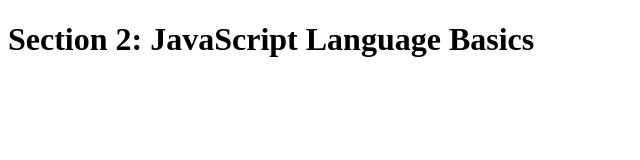
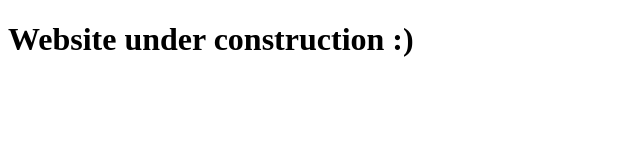
Before and after one commit to aescobed/aescobed.github.io, a plain HTML site: page index.html in a window 1280 px wide. Shown: the whole page, without its empty margins (0-640 px from the left). Drawn offline with Linux system fonts and the light colour scheme.

Commit message:
attempt2

```diff
--- a/index.html
+++ b/index.html
@@ -2,11 +2,11 @@
 <html lang="en">
     <head>
         <meta charset="UTF-8">
-        <title>Section 2: JavaScript Language Basics</title>
+        <title>Website under construction :)</title>
     </head>
 
     <body>
-        <h1>Section 2: JavaScript Language Basics</h1>
+        <h1>Website under construction :)</h1>
     </body>
 
     <script src="scriptTwo.js"></script>
```
